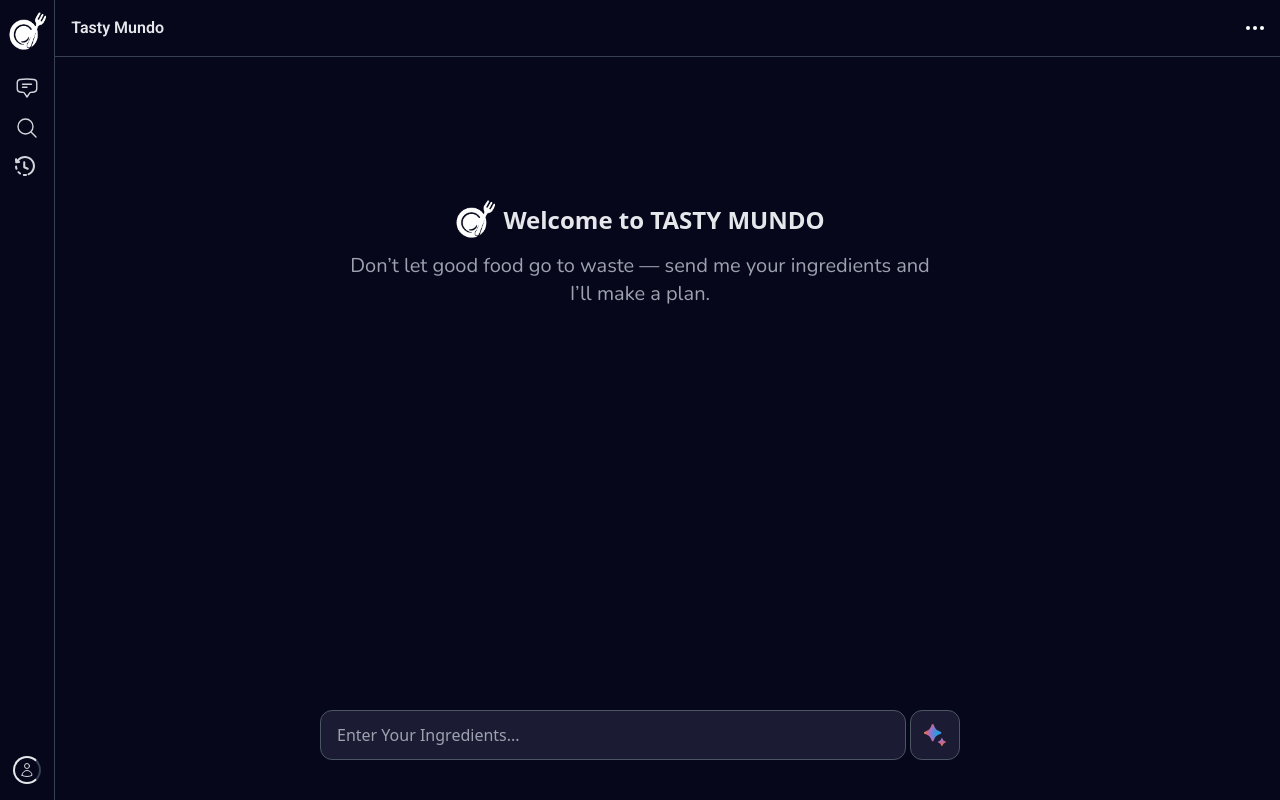
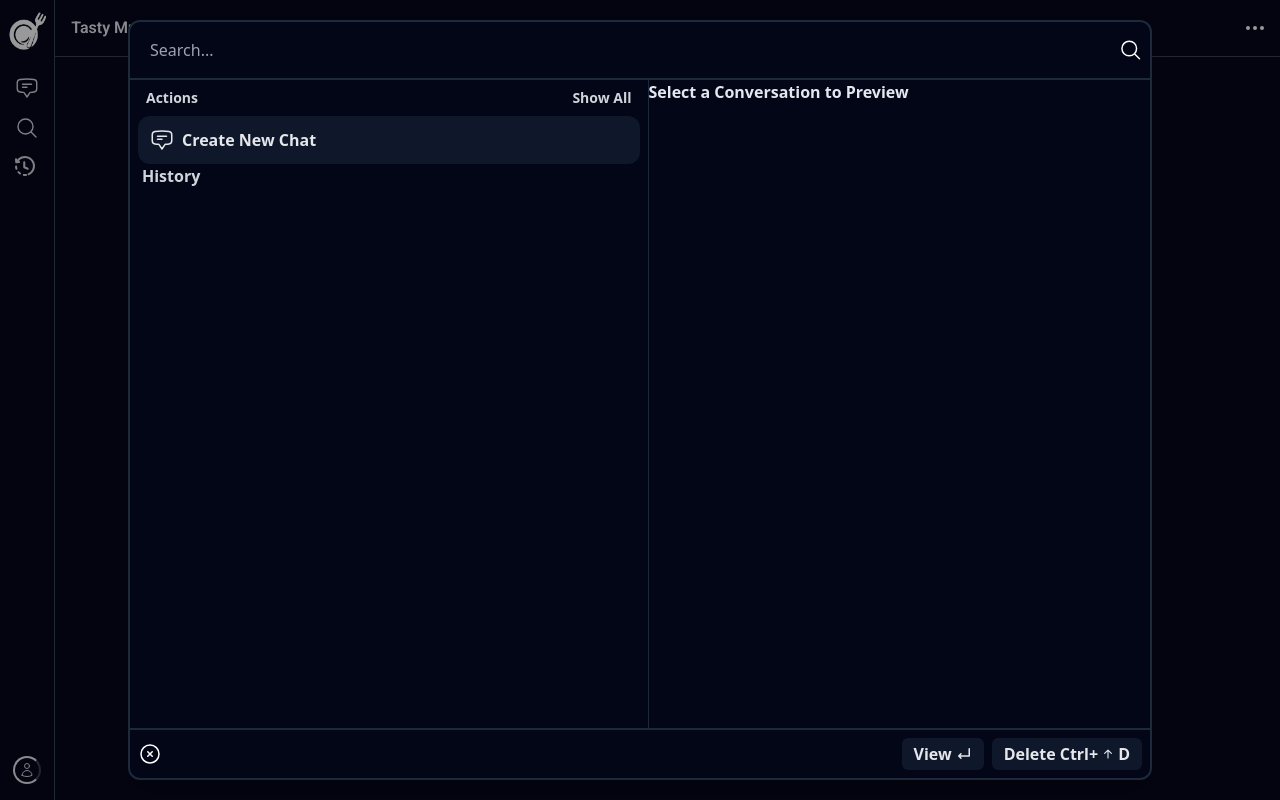
Before and after one commit to AimableUK/Tasty_Mundo, a React (Vite) app: page /c in a window 1280 px wide. Both pictures are taken after a click on the icon 25 px from the left and 166 px from the top of the page. Built offline with nearby package versions, Linux system fonts and the light colour scheme; a web font is replaced by a local one.

Commit message:
Working With the Saved Chats Navigation

```diff
--- a/src/Components/MainChat/ChatPage/ChatPage.jsx
+++ b/src/Components/MainChat/ChatPage/ChatPage.jsx
@@ -1,14 +1,17 @@
-import React from "react";
+import React, { useState } from "react";
 import tastyMundoBW from "../../../assets/tastyMundoBW.png";
 import ChatSideBar from "./ChatSideBar/ChatSideBar";
 import ChatHeader from "./ChatHeader/ChatHeader";
 import ChatBody from "./ChatBody/ChatBody";
+import SavedChats from "../SavedChats/SavedChats";
 
 const ChatPage = () => {
+  const [savedChats, setSavedChats] = useState(false);
+
   return (
     <div className="flex flex-row h-screen bg-primaryBody text-white">
       {/* SideBar */}
-      <ChatSideBar tastyMundoBW={tastyMundoBW} />
+      <ChatSideBar tastyMundoBW={tastyMundoBW} setSavedChats={setSavedChats} />
       {/* Other */}
       <div className="w-full h-full">
         {/* Header */}
@@ -16,6 +19,8 @@ const ChatPage = () => {
         {/* Body */}
         <ChatBody />
       </div>
+
+      <SavedChats savedChats={savedChats} setSavedChats={setSavedChats} />
     </div>
   );
 };
--- a/src/Components/MainChat/ChatPage/ChatSideBar/ChatSideBar.jsx
+++ b/src/Components/MainChat/ChatPage/ChatSideBar/ChatSideBar.jsx
@@ -1,6 +1,6 @@
 import React from "react";
 
-const ChatSideBar = ({ tastyMundoBW }) => {
+const ChatSideBar = ({ tastyMundoBW, setSavedChats }) => {
   return (
     <div className="hidden md:flex flex-col p-1 py-3 px-2 justify-between border-r border-r-gray-700 items-center">
       {/* SideBar Header */}
@@ -66,6 +66,7 @@ const ChatSideBar = ({ tastyMundoBW }) => {
               fillRule="evenodd"
               clipRule="evenodd"
               viewBox="0 0 512 513.11"
+              onClick={() => setSavedChats(true)}
               className="size-7 self-center text-gray-300 cursor-pointer hover:bg-gray-700 active:bg-inherit transform duration-100 ease-in-out rounded-md p-1"
             >
               <path
--- /dev/null
+++ b/src/Components/MainChat/SavedChats/SavedChats.jsx
@@ -0,0 +1,140 @@
+import React from "react";
+
+const SavedChats = ({ savedChats, setSavedChats }) => {
+  return (
+    savedChats && (
+      <div className="fixed inset-0 bg-black bg-opacity-40 z-40 flex items-center justify-center py-5">
+        <div className="relative bg-slate-950 border-2 border-slate-800 rounded-xl max-w-5xl w-full shadow-xl z-50 h-full flex flex-col">
+          {/* Search Bar */}
+          <div className="flex flex-row items-center border-b-2 border-slate-800 px-2 py-1">
+            <input
+              type="text"
+              placeholder="Search..."
+              className="w-full rounded-t-md py-3 px-3 outline-none bg-slate-950"
+            />
+            <svg
+              xmlns="http://www.w3.org/2000/svg"
+              fill="none"
+              viewBox="0 0 24 24"
+              strokeWidth={1.5}
+              stroke="currentColor"
+              className="size-6"
+            >
+              <path
+                strokeLinecap="round"
+                strokeLinejoin="round"
+                d="m21 21-5.197-5.197m0 0A7.5 7.5 0 1 0 5.196 5.196a7.5 7.5 0 0 0 10.607 10.607Z"
+              />
+            </svg>
+          </div>
+
+          {/* Scrollable Content */}
+          <div className="flex-1 overflow-y-auto">
+            <div className="flex flex-row h-full">
+              {/* Left Panel */}
+              <div className="flex-1 px-2 border-r border-slate-800">
+                <div className="pt-2">
+                  <div className="flex justify-between px-2 pb-2">
+                    <h3 className="font-semibold text-sm text-gray-300">
+                      Actions
+                    </h3>
+                    <h3 className="font-semibold text-sm text-gray-300">
+                      Show All
+                    </h3>
+                  </div>
+                  <button className="flex w-full rounded-xl bg-slate-900 p-3 gap-2 items-center font-semibold text-gray-200 hover:bg-slate-800 active:scale-95 transition-all duration-200 ease-in-out">
+                    <svg
+                      xmlns="http://www.w3.org/2000/svg"
+                      fill="none"
+                      viewBox="0 0 24 24"
+                      strokeWidth={1.5}
+                      stroke="currentColor"
+                      className="size-6"
+                    >
+                      <path
+                        strokeLinecap="round"
+                        strokeLinejoin="round"
+                        d="M7.5 8.25h9m-9 3H12m-9.75 1.51c0 1.6 1.123 2.994 2.707 3.227 1.129.166 2.27.293 3.423.379.35.026.67.21.865.501L12 21l2.755-4.133a1.14 1.14 0 0 1 .865-.501 48.172 48.172 0 0 0 3.423-.379c1.584-.233 2.707-1.626 2.707-3.228V6.741c0-1.602-1.123-2.995-2.707-3.228A48.394 48.394 0 0 0 12 3c-2.392 0-4.744.175-7.043.513C3.373 3.746 2.25 5.14 2.25 6.741v6.018Z"
+                      />
+                    </svg>
+                    Create New Chat
+                  </button>
+                </div>
+                <div className="px-1">
+                  <h3 className="font-semibold text-gray-300">History</h3>
+                </div>
+              </div>
+
+              {/* Right Panel */}
+              <div className="flex-1 ">
+                <p className="font-semibold text-slate-200">
+                  Select a Conversation to Preview
+                </p>
+              </div>
+            </div>
+          </div>
+
+          {/* Bottom Buttons in Dialog */}
+          <div className="border-t-2 border-slate-800 flex justify-between items-center p-2">
+            {/* Close Icon */}
+            <svg
+              xmlns="http://www.w3.org/2000/svg"
+              fill="none"
+              viewBox="0 0 24 24"
+              strokeWidth={1.5}
+              stroke="currentColor"
+              onClick={() => setSavedChats(false)}
+              className="size-6 cursor-pointer active:scale-90 transition-all duration-150 ease-out"
+            >
+              <path
+                strokeLinecap="round"
+                strokeLinejoin="round"
+                d="m9.75 9.75 4.5 4.5m0-4.5-4.5 4.5M21 12a9 9 0 1 1-18 0 9 9 0 0 1 18 0Z"
+              />
+            </svg>
+
+            {/* Buttons */}
+            <div className="flex gap-2">
+              <button className="flex items-center bg-slate-900 hover:bg-slate-800 active:bg-slate-700 px-3 py-1 rounded-md text-gray-200 font-semibold">
+                View
+                <svg
+                  xmlns="http://www.w3.org/2000/svg"
+                  viewBox="0 0 16 16"
+                  fill="currentColor"
+                  className="size-4 ml-1"
+                >
+                  <path
+                    fillRule="evenodd"
+                    d="M13.25 2a.75.75 0 0 0-.75.75v6.5H4.56l.97-.97a.75.75 0 0 0-1.06-1.06L2.22 9.47a.75.75 0 0 0 0 1.06l2.25 2.25a.75.75 0 0 0 1.06-1.06l-.97-.97h8.69A.75.75 0 0 0 14 10V2.75a.75.75 0 0 0-.75-.75Z"
+                    clipRule="evenodd"
+                  />
+                </svg>
+              </button>
+              <button className="flex items-center bg-slate-900 hover:bg-slate-800 active:bg-slate-700 px-3 py-1 rounded-md text-gray-200 font-semibold">
+                Delete
+                <span className="ml-1 flex items-center gap-1">
+                  Ctrl+
+                  <svg
+                    xmlns="http://www.w3.org/2000/svg"
+                    viewBox="0 0 16 16"
+                    fill="currentColor"
+                    className="size-3"
+                  >
+                    <path
+                      fillRule="evenodd"
+                      d="M8 14a.75.75 0 0 1-.75-.75V4.56L4.03 7.78a.75.75 0 0 1-1.06-1.06l4.5-4.5a.75.75 0 0 1 1.06 0l4.5 4.5a.75.75 0 0 1-1.06 1.06L8.75 4.56v8.69A.75.75 0 0 1 8 14Z"
+                      clipRule="evenodd"
+                    />
+                  </svg>
+                  D
+                </span>
+              </button>
+            </div>
+          </div>
+        </div>
+      </div>
+    )
+  );
+};
+
+export default SavedChats;
```
Also changed, not shown: src/Components/MainChat/ChatHistory/ChatHistory.jsx (deleted).
